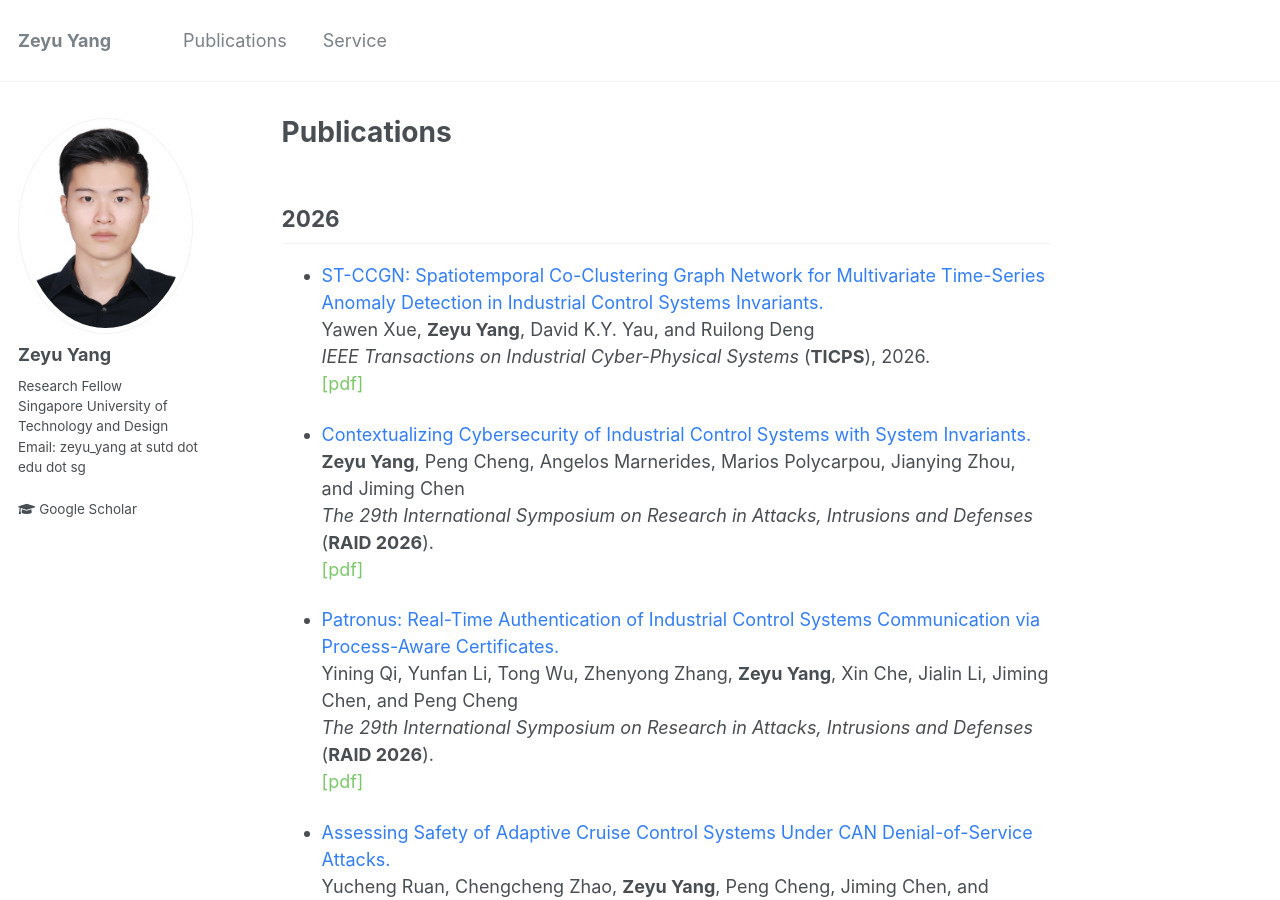
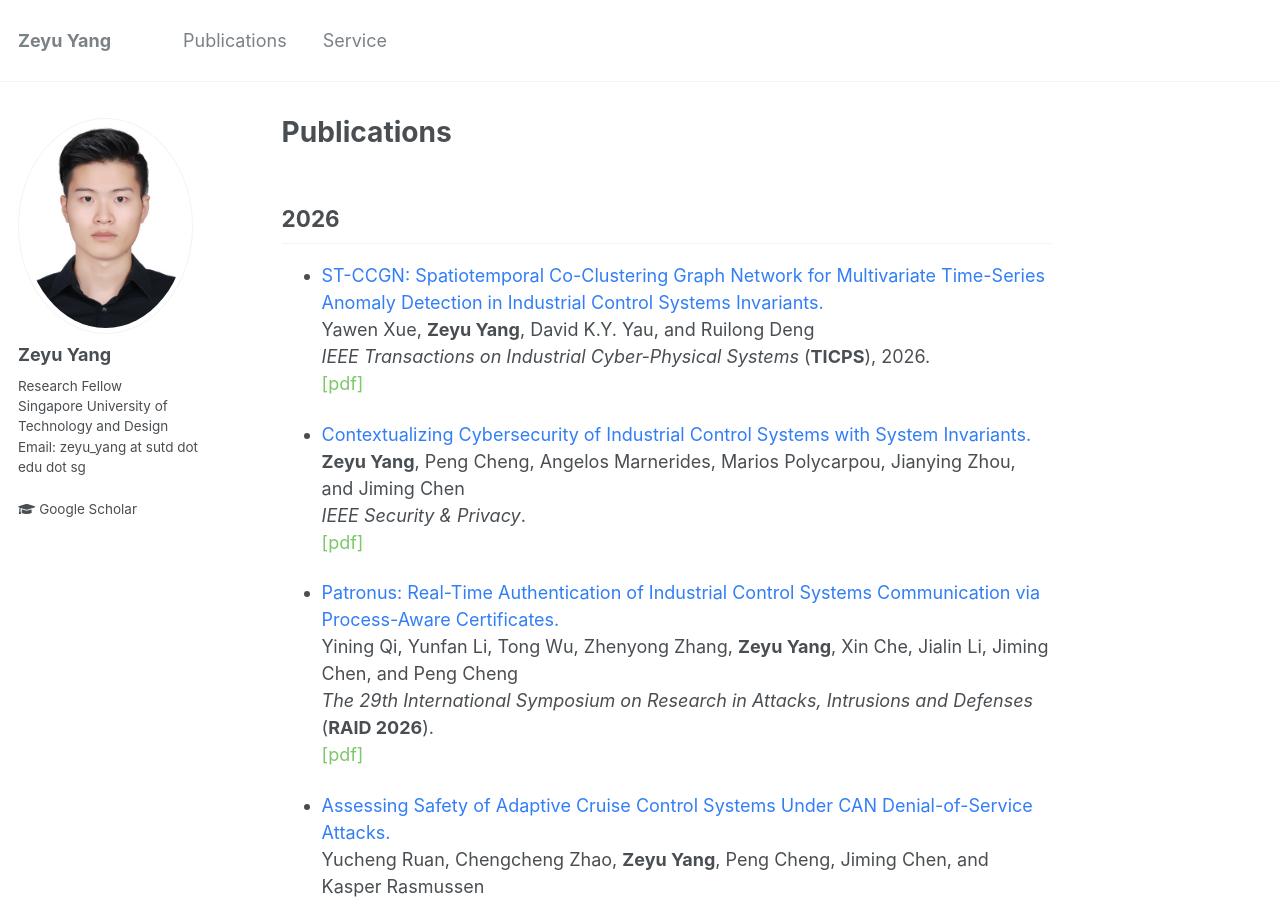
Before and after one commit to zeyuid/zeyuid.github.io, a Jekyll site: the page built from _pages/publications.md, in a window 1280 px wide and 900 px high. Built offline with Jekyll 4.4.1, drawn with Linux system fonts in a browser that asks for light colours.

Commit message:
add file

```diff
--- a/_pages/publications.md
+++ b/_pages/publications.md
@@ -23,7 +23,7 @@ Yawen Xue, **Zeyu Yang**, David K.Y. Yau, and Ruilong Deng
 <!-- <br> -->
 **Zeyu Yang**, Peng Cheng, Angelos Marnerides, Marios Polycarpou, Jianying Zhou, and Jiming Chen
 <br>
-<i>The 29th International Symposium on Research in Attacks, Intrusions and Defenses</i> (**RAID 2026**).
+<i>IEEE Security & Privacy</i>.
 <br>
 <a href="" style="text-decoration: none;"><font color="#7cc868">[pdf]</font></a>
 
```
